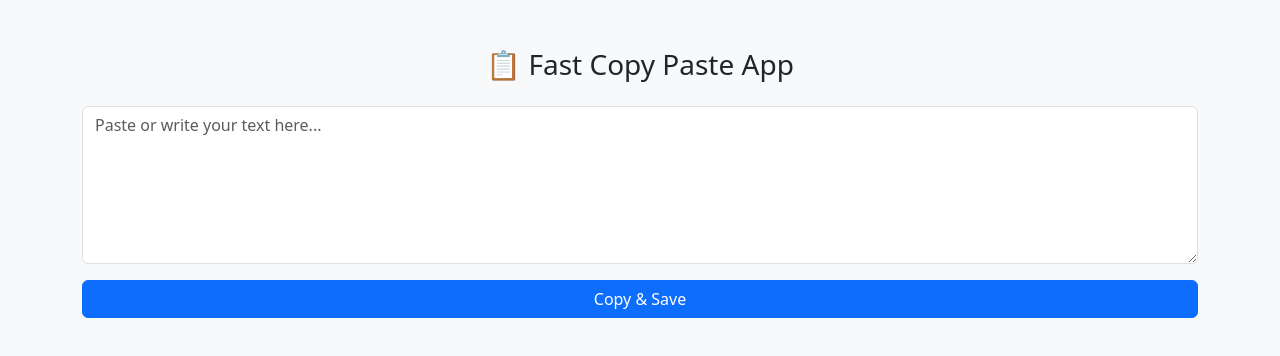
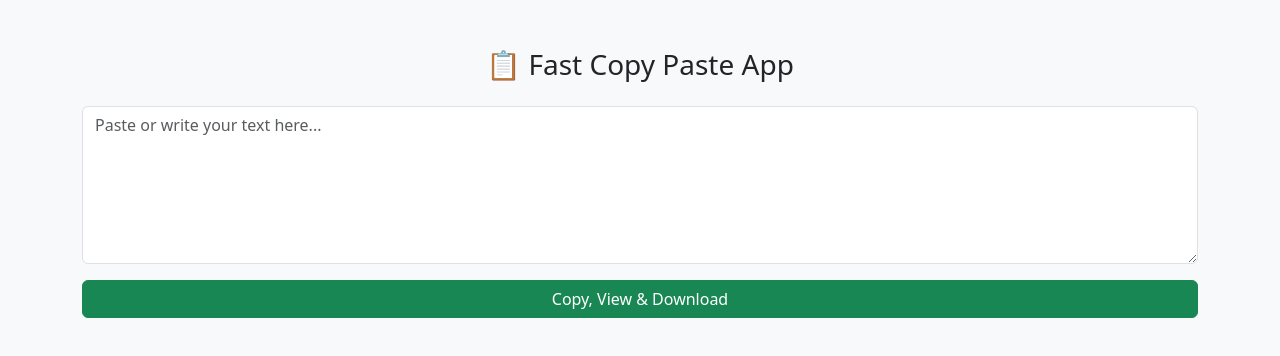
Before and after one commit to rnccsstudent/copy-paste-app, a plain HTML site: page index.html in a window 1280 px wide. Drawn offline with nearby package versions, Linux system fonts and the light colour scheme.

Commit message:
Update index.html

```diff
--- a/index.html
+++ b/index.html
@@ -10,12 +10,14 @@
   <div class="container py-5">
     <h3 class="mb-4 text-center">📋 Fast Copy Paste App</h3>
     <textarea id="textInput" class="form-control mb-3" rows="6" placeholder="Paste or write your text here..."></textarea>
-    <button onclick="copyAndSend()" class="btn btn-primary w-100">Copy & Save</button>
-    <p class="mt-3" id="statusMsg" class="text-success"></p>
+    <div class="d-grid gap-2">
+      <button onclick="copyAndDownload()" class="btn btn-success">Copy, View & Download</button>
+    </div>
+    <p class="mt-3 text-center text-success" id="statusMsg"></p>
   </div>
 
   <script>
-    async function copyAndSend() {
+    async function copyAndDownload() {
       const text = document.getElementById("textInput").value.trim();
       const statusMsg = document.getElementById("statusMsg");
 
@@ -25,8 +27,10 @@
       }
 
       try {
+        // Copy to clipboard
         await navigator.clipboard.writeText(text);
 
+        // Send to backend and get download response
         const response = await fetch("https://pranabmahata.pythonanywhere.com/save", {
           method: "POST",
           headers: {
@@ -35,11 +39,21 @@
           body: JSON.stringify({ text })
         });
 
-        const result = await response.json();
-        statusMsg.innerText = result.message;
+        if (!response.ok) throw new Error("Download failed");
+
+        const blob = await response.blob();
+        const url = window.URL.createObjectURL(blob);
+        const a = document.createElement("a");
+        a.href = url;
+        a.download = "copied.txt";
+        a.click();
+        window.URL.revokeObjectURL(url);
+
         document.getElementById("textInput").value = "";
+        statusMsg.innerText = "Copied and file downloaded!";
       } catch (err) {
-        statusMsg.innerText = "Failed to copy or save!";
+        console.error(err);
+        statusMsg.innerText = "Failed to copy or download.";
       }
     }
   </script>
```
